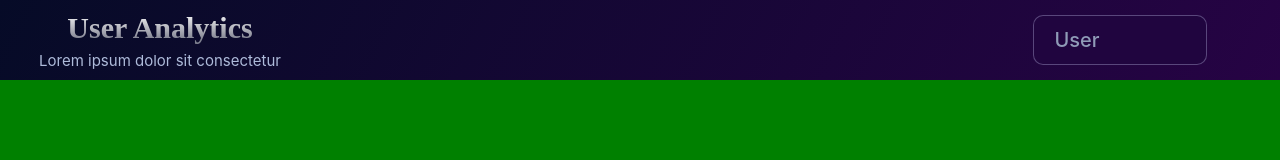
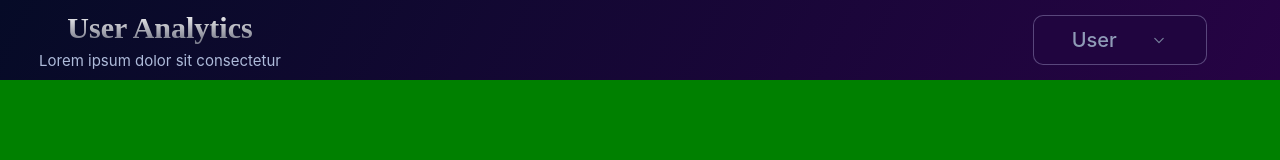
Before and after one commit to AjinkyaPradhan1/UserAnalyticsDashboard1, a React (Create React App) app: page / in a window 1280 px wide. Shown: the top 160 px of the page. Built offline with nearby package versions, Linux system fonts and the light colour scheme.

Commit message:
First Section Complete

```diff
--- a/src/components/FirstSection.js
+++ b/src/components/FirstSection.js
@@ -12,7 +12,11 @@ const FirstSection = ()=>{
             <div className="userDropdown">
                 <div className="userDropdownContent">
                     <div className="text">User</div>
-                    <div className="symbol"></div>
+                    <div className="symbol">
+                        <svg xmlns="http://www.w3.org/2000/svg" width="12" height="7" viewBox="0 0 12 7" fill="none">
+                        <path d="M1 1L6 6L11 1" stroke="#747E9A" stroke-width="1.5" stroke-linecap="round" stroke-linejoin="round"/>
+                        </svg>
+                    </div>
                 </div>
             </div>
         </div>
--- a/src/components/css/firstSection.css
+++ b/src/components/css/firstSection.css
@@ -81,7 +81,8 @@
 
 .text{
     display: flex;
-    width: 50%;
+    width: 70%;
+    height: 100%;
     align-items: center;
     justify-content: center;
 
@@ -92,3 +93,14 @@
     font-weight: 500;
     line-height: normal;
 }
+
+.symbol{
+    display: flex;
+    width: 30%;
+    height: 100%;
+    align-items: center;
+    justify-content: flex-end;
+    width: 10px;
+    height: 5px;
+    flex-shrink: 0;
+}
```
